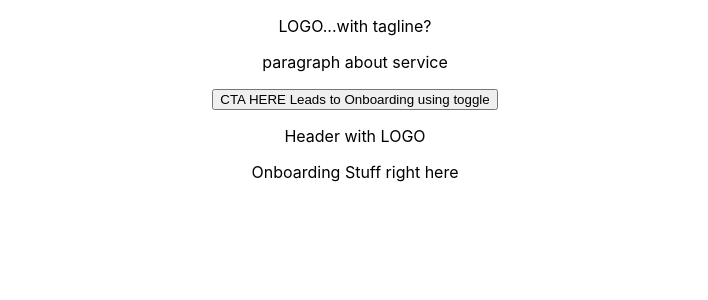
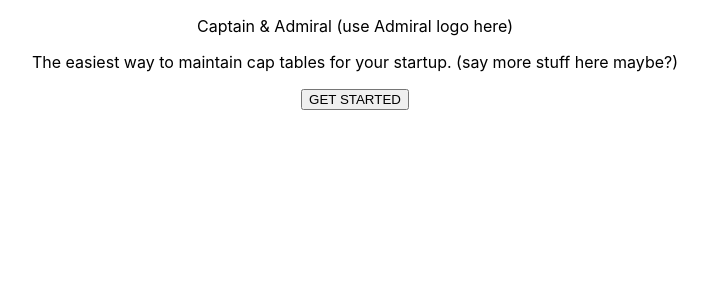
Before and after one commit to destinyhillis/admiral-test, a React (Create React App) app: page / in a window 1280 px wide. Shown: the top 300 px of the page, without its empty margins (285-993 px from the left). Built offline with nearby package versions, Linux system fonts and the light colour scheme.

Commit message:
Page toggles setup

```diff
--- a/src/App.js
+++ b/src/App.js
@@ -3,35 +3,44 @@ import { connect } from 'react-redux';
 import logo from './logo.svg';
 import './App.css';
 import OnboardingContainer from './OnboardingContainer/OnboardingContainer';
-import { justChecking } from './actions/actions';
+import {  } from './actions/actions';
 
 const mapDispatchToProps = (dispatch) => {
   return {
-      justChecking: clickAction => dispatch(justChecking()),
+      // justChecking: clickAction => dispatch(justChecking()),
   }
 };
 
-const mapStateToProps = state => {
+const mapStateToProps = (state) => {
   return {
-    // loggedIn: state.loggedIn, currentUser: state.currentUser
+    // ctaToggle: state.ctaToggle,
   };
 };
 
+function App() {
+
+  const [ctaModalStatus, setCTAModalStatus] = React.useState(false)
+
   const ctaOnClick = (event) => {
-justChecking()
+      setCTAModalStatus(!ctaModalStatus)
   };
 
-function App() {
   return (
     <div className="App">
+    {
+      !ctaModalStatus ?
+      <div>
         <p>
-        LOGO...with tagline?
+        Captain & Admiral (use Admiral logo here)
         </p>
         <p>
-        paragraph about service
+          The easiest way to maintain cap tables for your startup. (say more stuff here maybe?)
         </p>
-      <button onClick={ ctaOnClick }>CTA HERE Leads to Onboarding using toggle</button>
+        <button onClick={ ctaOnClick }>GET STARTED</button>
+      </div>
+      :
       <OnboardingContainer />
+    }
     </div>
   );
 }
--- /dev/null
+++ b/src/DashboardContainer/DashboardContainer.jsx
@@ -0,0 +1,16 @@
+import React from 'react';
+
+function DashboardContainer() {
+    return (
+      <div className="App">
+        <p>
+          Header with LOGO
+        </p>
+        <p>
+            Dashboard Stuff right here
+        </p>
+      </div>
+    );
+  }
+
+  export default DashboardContainer;
--- a/src/OnboardingContainer/OnboardingContainer.jsx
+++ b/src/OnboardingContainer/OnboardingContainer.jsx
@@ -1,14 +1,30 @@
 import React from 'react';
+import DashboardContainer from '../DashboardContainer/DashboardContainer';
 
 function OnboardingContainer() {
+
+  const [dashboardModalStatus, setDashboardModalStatus] = React.useState(false)
+
+  const onboardingSubmitOnClick = (event) => {
+      setDashboardModalStatus(!dashboardModalStatus)
+  };
+
     return (
-      <div className="App">
-        <p>
-          Header with LOGO
-        </p>
-        <p>
-            Onboarding Stuff right here
-        </p>
+      <div className="onboarding">
+      {
+        !dashboardModalStatus ?
+        <div>
+          <p>
+          Captain & Admiral (use Admiral logo here)
+          </p>
+          <p>
+            Onboarding form right here
+          </p>
+          <button onClick={ onboardingSubmitOnClick }>SUBMIT</button>
+        </div>
+        :
+        <DashboardContainer />
+      }
       </div>
     );
   }
--- a/src/reducers/reducers.js
+++ b/src/reducers/reducers.js
@@ -1,10 +1,5 @@
 const initialState = {
-    loggedIn: false,
-    currentUser: null,
-    boards: [],
-    renderBoardDetail: false,
-    selectedImage: {},
-    editBoard: {},
+    ctaToggle: false,
     };
 
 
```
Lines whose indentation alone changed are shown as unchanged.
